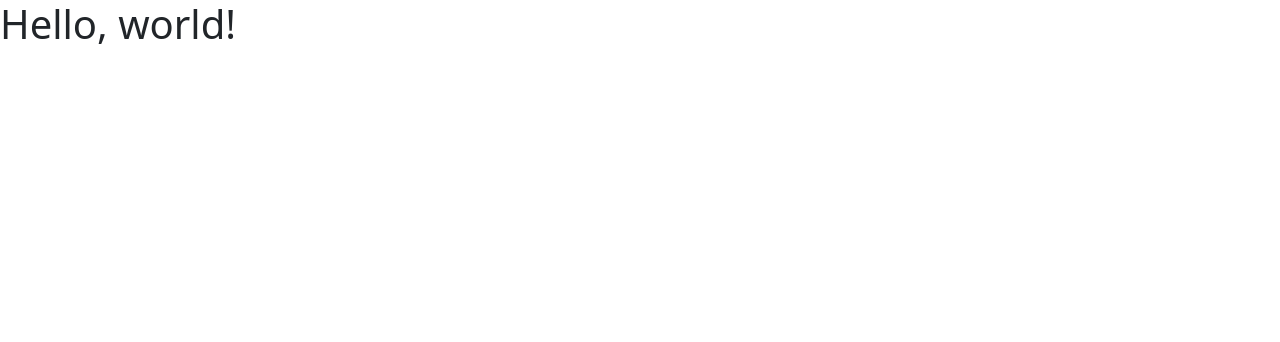
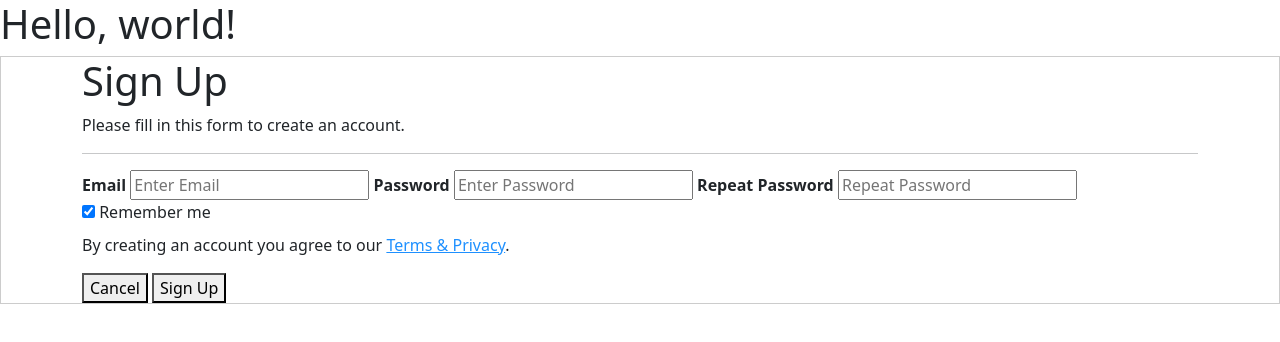
Before and after one commit to AlexDLC11/AlexDLC11.github.io, a plain HTML site: page index.html in a window 1280 px wide. Drawn offline with nearby package versions, Linux system fonts and the light colour scheme.

Commit message:
Update index.html

```diff
--- a/index.html
+++ b/index.html
@@ -11,3 +11,32 @@
     <script src="https://cdn.jsdelivr.net/npm/bootstrap@5.3.2/dist/js/bootstrap.bundle.min.js" integrity="sha384-C6RzsynM9kWDrMNeT87bh95OGNyZPhcTNXj1NW7RuBCsyN/o0jlpcV8Qyq46cDfL" crossorigin="anonymous"></script>
   </body>
 </html>
+
+
+<form style="border:1px solid #ccc">
+  <div class="container">
+    <h1>Sign Up</h1>
+    <p>Please fill in this form to create an account.</p>
+    <hr>
+
+    <label for="email"><b>Email</b></label>
+    <input type="text" placeholder="Enter Email" name="email" required>
+
+    <label for="psw"><b>Password</b></label>
+    <input type="password" placeholder="Enter Password" name="psw" required>
+
+    <label for="psw-repeat"><b>Repeat Password</b></label>
+    <input type="password" placeholder="Repeat Password" name="psw-repeat" required>
+
+    <label>
+      <input type="checkbox" checked="checked" name="remember" style="margin-bottom:15px"> Remember me
+    </label>
+
+    <p>By creating an account you agree to our <a href="#" style="color:dodgerblue">Terms & Privacy</a>.</p>
+
+    <div class="clearfix">
+      <button type="button" class="cancelbtn">Cancel</button>
+      <button type="submit" class="signupbtn">Sign Up</button>
+    </div>
+  </div>
+</form>
```
